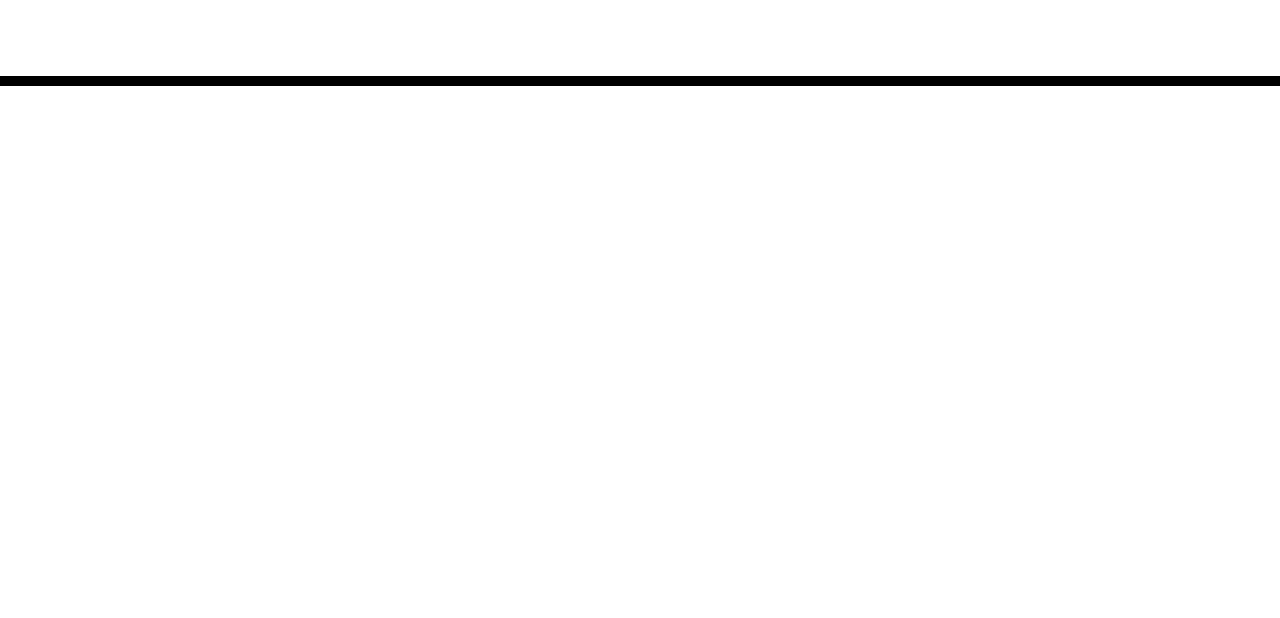
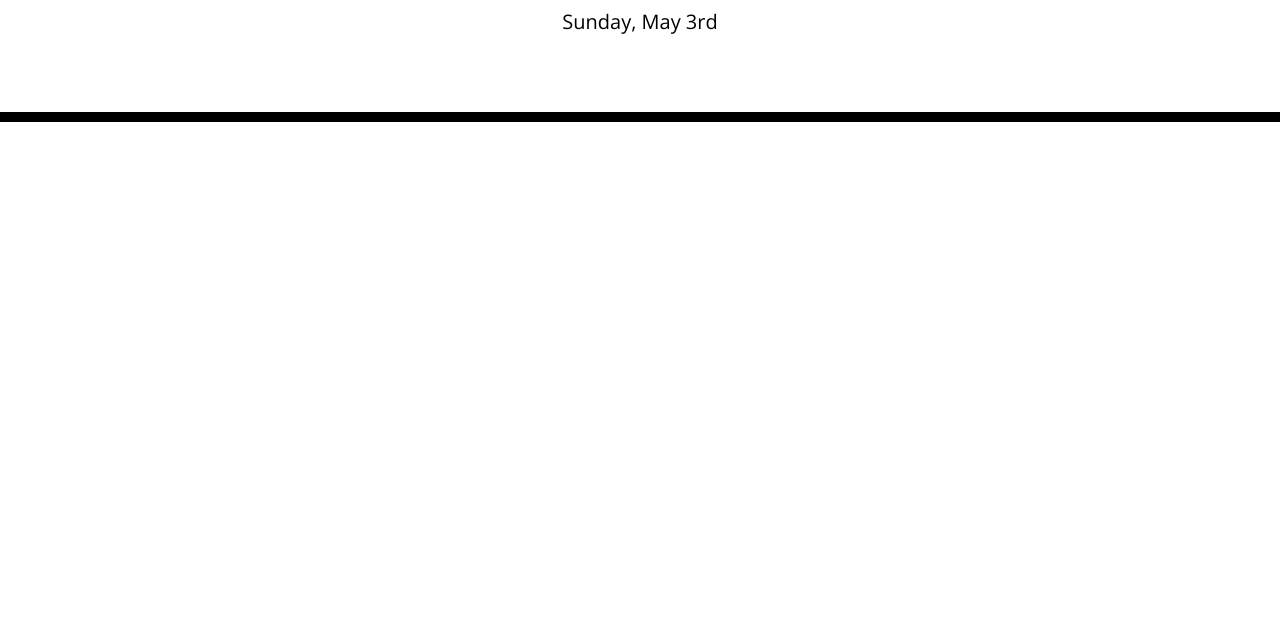
Before and after one commit to hyperkarmic/scheduler, a plain HTML site: page index.html in a window 1280 px wide. Shown: the part 182-800 px from the top of the page. Drawn offline with nearby package versions, Linux system fonts and the light colour scheme.

Commit message:
javascript file created.  jquery wrapper added. call to memory library to parse present day information linked to #correctDay in Index file

```diff
--- a/index.html
+++ b/index.html
@@ -32,7 +32,10 @@
       <!-- Timeblocks go here -->
     </div>
 
+
+
     <script src="https://code.jquery.com/jquery-3.4.1.min.js"></script>
     <script src="https://cdnjs.cloudflare.com/ajax/libs/moment.js/2.24.0/moment.min.js"></script>
+    <script src="scripts.js"></script>
   </body>
 </html>
--- /dev/null
+++ b/scripts.js
@@ -0,0 +1,9 @@
+$(document).ready(function () {
+//wrapper object for jquery put in place
+
+
+    $("#currentDay").text(moment().format("dddd[,] MMMM Do"));
+    //this line sends todays date to the iD for the current day - using moment to
+    //parse the information
+
+});
```
Also changed, not shown: 2 other files.
